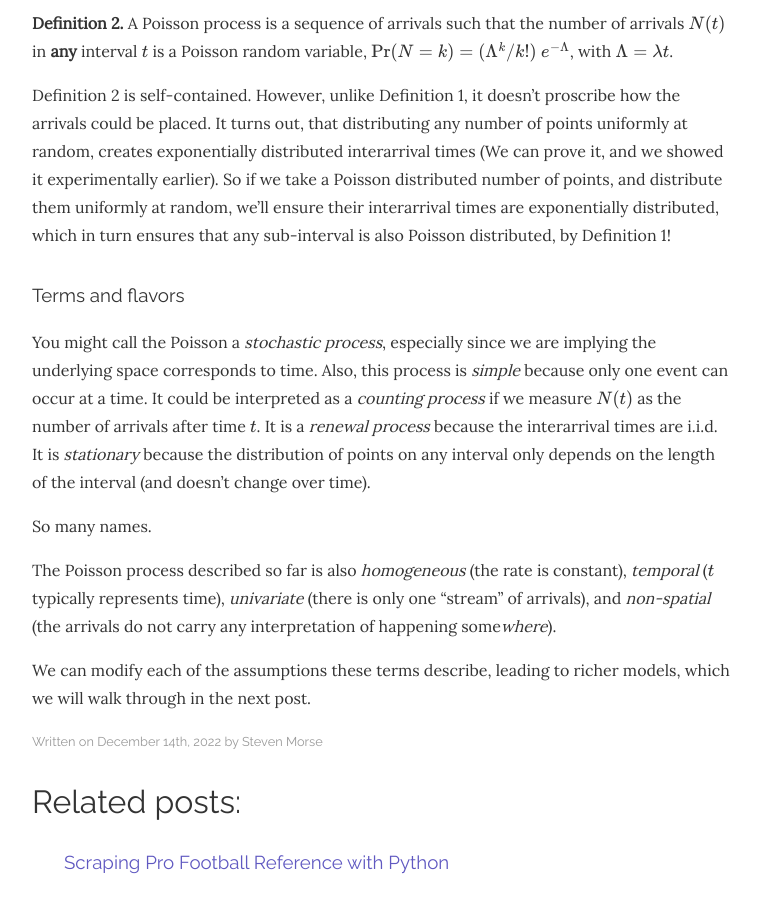
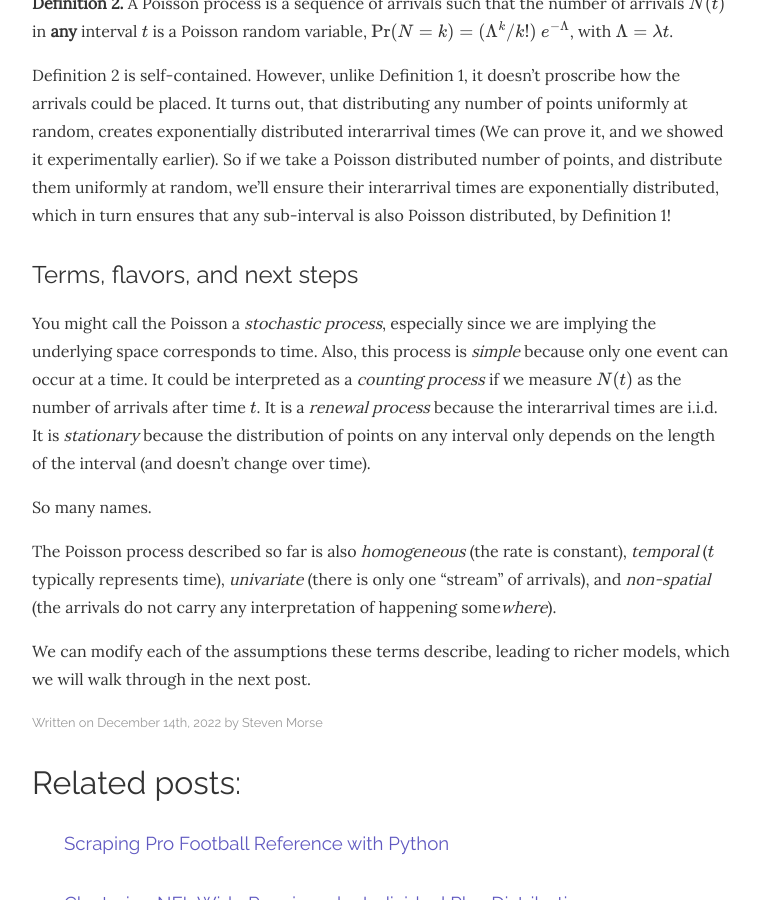
Before and after one commit to stmorse/stmorse.github.io, a Jekyll site: the page built from _posts/2022-12-14-point-process-sim.md, in a window 1280 px wide and 900 px high, scrolled down 8883 px. Shown: the whole window, without its empty margins (258-1019 px from the left). Built offline with Jekyll 4.4.1, drawn with Linux system fonts in a browser that asks for light colours; nearby versions of some CDN libraries; formulas are drawn with MathJax 3.

Commit message:
change heading levels

```diff
--- a/_posts/2022-12-14-point-process-sim.md
+++ b/_posts/2022-12-14-point-process-sim.md
@@ -17,12 +17,11 @@
 
 My goal for this post's tone and pace is to target someone with an intermediate, but not advanced, understanding of both probability and Python.  We'll cover some background and build intuition with the base process.  In the next post, we'll loosen and modify several of the core assumptions and explore more flexible versions of this process.
 
-
-## Simple background
+<br />
 
 We may define a Poisson process in two ways: via the Poisson distribution, or via the exponential.  It turns out they're equivalent definitions, each yielding interesting properties, and each enabling different approaches to simulation as we'll see later.
 
-### Via the Poisson distribution
+## Via the Poisson distribution
 
 The Poisson process is a sequence of points --- called *events* or *arrivals* --- along the positive real line such that the number of arrivals $$N$$ occurring in *any* interval $$(a,b]$$ follows a Poisson distribution with *shape* parameter $$\Lambda$$.  Explicitly,
 
@@ -117,7 +116,7 @@
 
 Voila!  Each blue dot is the passing of a car, over the course of one day.
 
-### Interlude
+## Interlude
 
 Recall we defined a Poisson process such that the count of arrivals over **any** interval is distributed Poisson.  This is key.  For our car example, in order to be a Poisson process, just as the end-of-day totals must match a Poisson distribution, the end-of-week totals must match a Poisson distribution (with $$\Lambda = 70$$) -- and the end-of-hour, end-of-minute, etc.
 
@@ -126,7 +125,7 @@
 Perhaps surprisingly, we ensured this didn't happen when we placed the points uniformly at random along the interval.  This seeming benign choice of placement was actually critical: it ensured the points would have a common distribution of *interarrival times*, which we'll explore next.
 
 
-### Via the exponential distribution
+## Via the exponential distribution
 
 So far we've considered the total arrivals $$N$$ in a time window $$T$$.  Let's now consider the time between arrivals, $$\Delta_k t = t_{k+1} - t_k$$.  An alternative definition of the Poisson process is a process such that the interarrival time is an exponential random variable with parameter $$\lambda$$, that is,
 
@@ -137,7 +136,7 @@
 
 with mean interarrival time $$1/\lambda$$.
 
-#### Sidequest: Exploring memorylessness
+### Sidequest: Exploring memorylessness
 
 One can show that, because they have this distribution, not only is each interarrival time independent of each other, but something more: the interarrival times are **memoryless**.  That is to say, given that you know time $$y$$ has passed, the residual remaining time left of $$X$$ has the same distribution that it would if you didn't know $$y$$ had passed!  In math,
 
@@ -157,7 +156,7 @@
 This property is a bit strange.  A typical illustration is to imagine waiting at a bus stop, where your expectation of the wait is, say, 2 hours, and you're using the exponential distribution as your model of waiting time.  Now 5 hours elapses.  Your expectation of the remaining wait to a bus, despite knowing that 5 hours has already elapsed, is *still 2 hours*.  The random variable controlling the remaining time has no memory of the past wait!
 
 
-#### Back to the main plot
+### Back to the main plot
 
 Let's generate the arrivals via interarrival times, and check it doesn't look fishy (ha!):
 
@@ -239,7 +238,7 @@
 This may feel a bit circular, so let's review what we know.
 
 
-### Review
+## Review
 
 Earlier, we introduced the Poisson process first with the Poisson distribution, then the exponential.  Now let's go in the opposite order.
 
@@ -254,7 +253,7 @@
 Definition 2 is self-contained.  However, unlike Definition 1, it doesn't proscribe how the arrivals could be placed.  It turns out, that distributing any number of points uniformly at random, creates exponentially distributed interarrival times (We can prove it, and we showed it experimentally earlier).  So if we take a Poisson distributed number of points, and distribute them uniformly at random, we'll ensure their interarrival times are exponentially distributed, which in turn ensures that any sub-interval is also Poisson distributed, by Definition 1!
 
 
-### Terms and flavors
+## Terms, flavors, and next steps
 
 You might call the Poisson a *stochastic process*, especially since we are implying the underlying space corresponds to time.  Also, this process is *simple* because only one event can occur at a time.  It could be interpreted as a *counting process* if we measure $$N(t)$$ as the number of arrivals after time $$t$$.  It is a *renewal process* because the interarrival times are i.i.d.  It is *stationary* because the distribution of points on any interval only depends on the length of the interval (and doesn't change over time).
 
```
